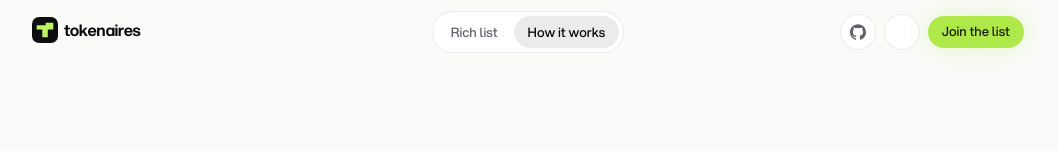
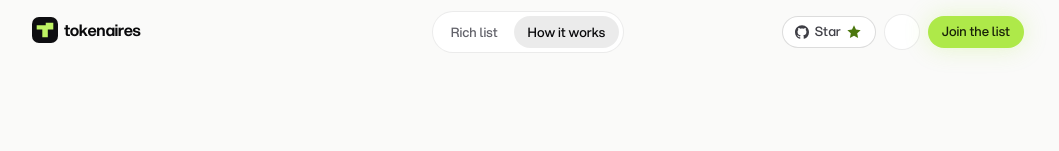
Before and after one commit to Daviduche03/tokenaires, a Next.js app: page /how-it-works in a window 1280 px wide. Shown: the top 151 px of the page, without its empty margins (112-1171 px from the left). Built offline with nearby package versions, Linux system fonts and the light colour scheme; no server answers; some icons are missing.

Commit message:
feat: star on GitHub button in the header

```diff
--- a/components/layout/site-header.tsx
+++ b/components/layout/site-header.tsx
@@ -1,4 +1,5 @@
 import Link from "next/link";
+import { RiStarFill } from "react-icons/ri";
 import { SiGithub } from "react-icons/si";
 import { Wordmark } from "@/components/brand/wordmark";
 import { SiteNav } from "@/components/layout/site-nav";
@@ -17,15 +18,16 @@ export function SiteHeader() {
           <SiteNav />
         </div>
         <div className="flex items-center gap-2 justify-self-end">
-          <a
-            href={SITE.repoUrl}
-            target="_blank"
-            rel="noopener noreferrer"
-            aria-label="Source on GitHub"
-            className="touch-target inline-flex size-9 items-center justify-center rounded-full border border-line bg-panel text-t3 transition-colors hover:border-line-strong hover:text-foreground"
-          >
-            <SiGithub className="size-4" aria-hidden="true" />
-          </a>
+          <Button asChild variant="outline" size="sm" className="group gap-1.5 pl-3 pr-3.5">
+            <a href={SITE.repoUrl} target="_blank" rel="noopener noreferrer" aria-label="Star Tokenaires on GitHub">
+              <SiGithub className="size-3.5" aria-hidden="true" />
+              <span>Star</span>
+              <RiStarFill
+                className="size-3.5 text-accent-text transition-transform duration-200 ease-out group-hover:rotate-[72deg] group-hover:scale-110 motion-reduce:transition-none motion-reduce:group-hover:transform-none"
+                aria-hidden="true"
+              />
+            </a>
+          </Button>
           <ThemeToggle />
           <Button asChild variant="primary" size="sm" className="hidden sm:inline-flex">
             <Link href="/#join">Join the list</Link>
```
